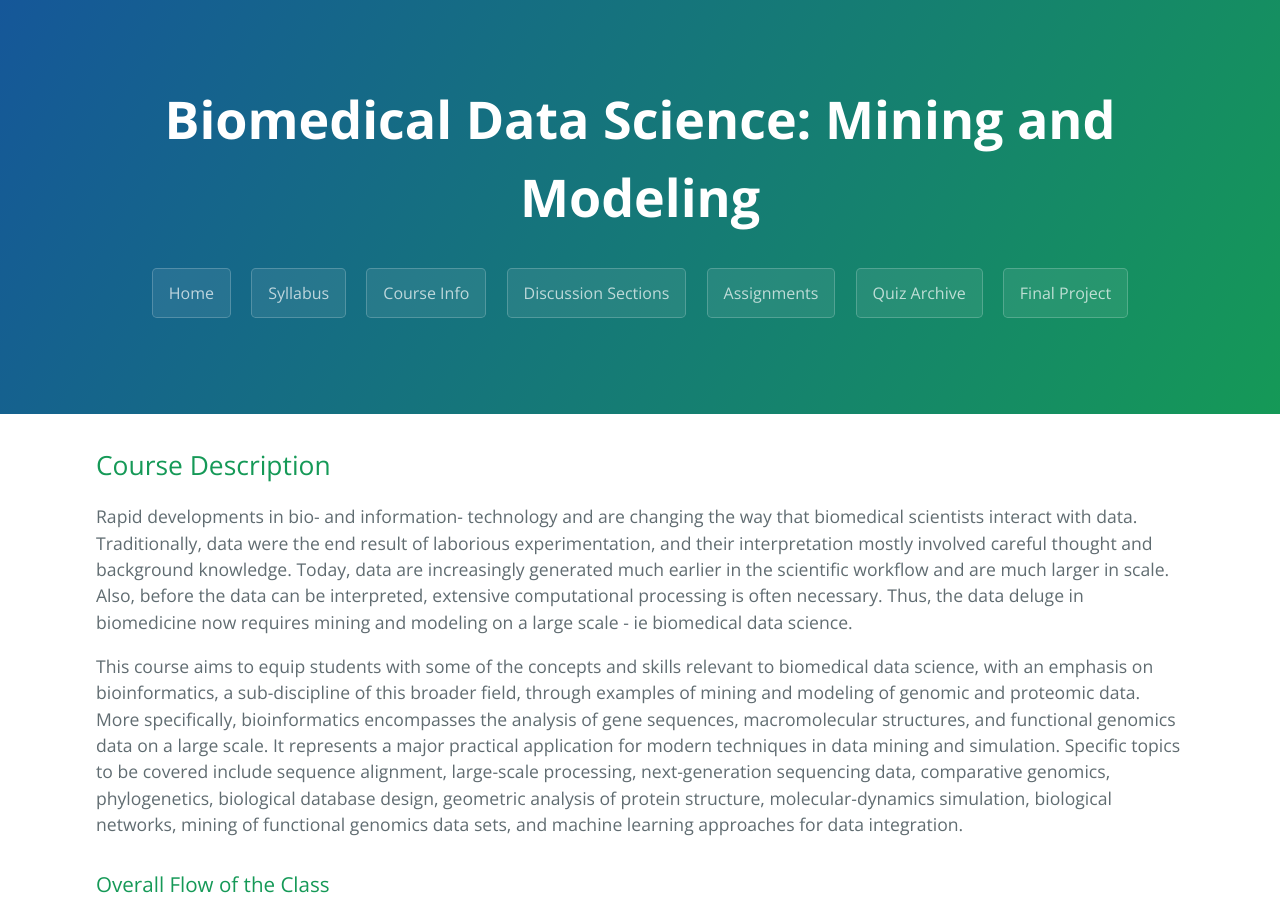
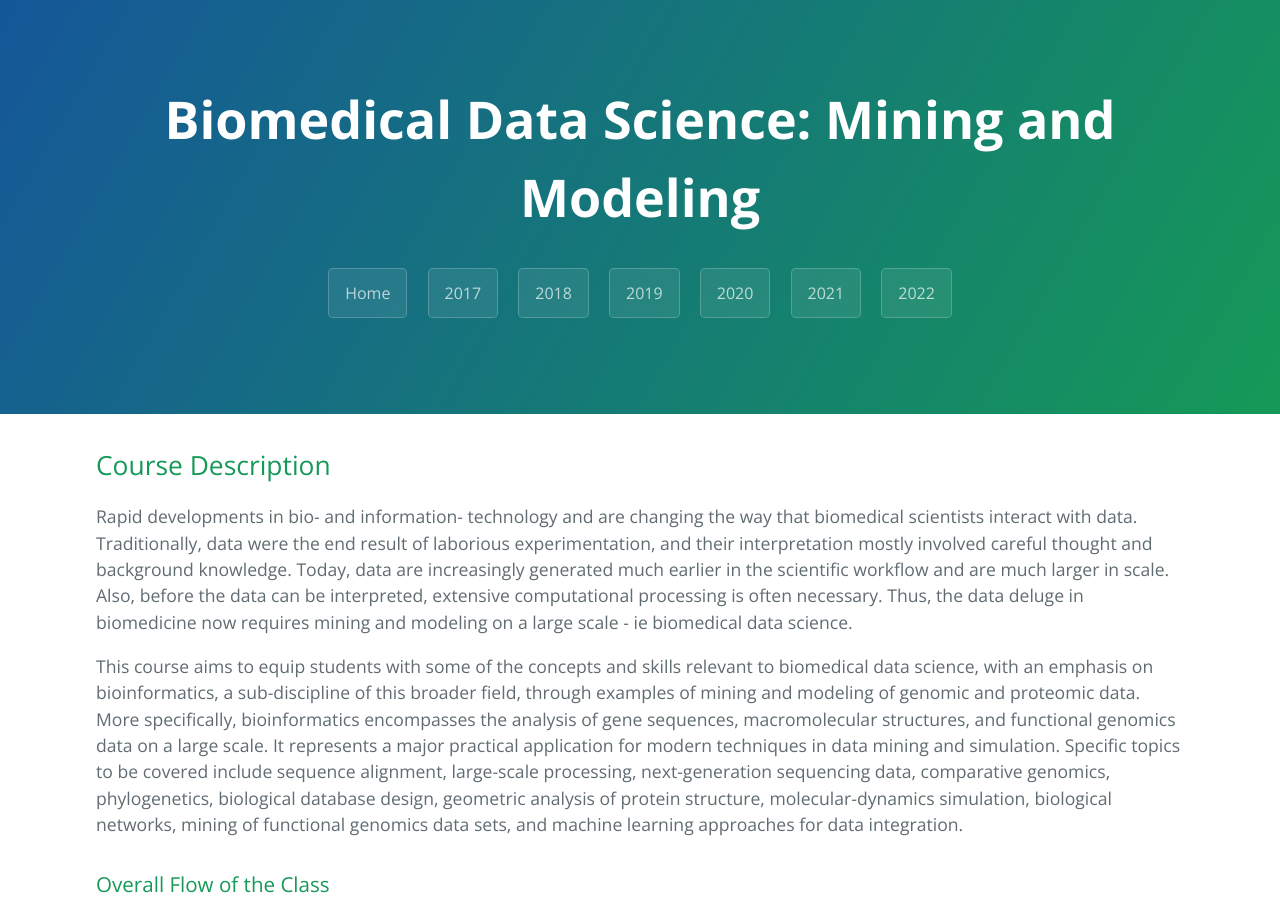
Before and after one commit to susannaliu0705/cbb752-zimmerone-projects, a Jekyll site: the page built from index.md, in a window 1280 px wide and 900 px high. Built offline with Jekyll 4.4.1, drawn with Linux system fonts in a browser that asks for light colours; our own code applies the rules of GitHub Pages for plain Markdown files.

Commit message:
Update page-header.html

```diff
--- a/_includes/page-header.html
+++ b/_includes/page-header.html
@@ -2,10 +2,10 @@
   <h1 class="project-name">{{ site.title }}</h1>
   <h2 class="project-tagline">{{ site.tagline }}</h2>
   <a href="/" class="btn">Home</a>
-  <a href="/syllabus" class="btn">Syllabus</a>
-  <a href="/info" class="btn">Course Info</a>
-  <a href="/discussion" class="btn">Discussion Sections</a>
-  <a href="/assignments" class="btn">Assignments</a>
-  <a href="/quiz" class="btn">Quiz Archive</a>
-  <a href="/final" class="btn">Final Project</a>
+  <a href="/syllabus" class="btn">2017</a>
+  <a href="/info" class="btn">2018</a>
+  <a href="/discussion" class="btn">2019</a>
+  <a href="/assignments" class="btn">2020</a>
+  <a href="/quiz" class="btn">2021</a>
+  <a href="/final" class="btn">2022</a>
 </section>
```
